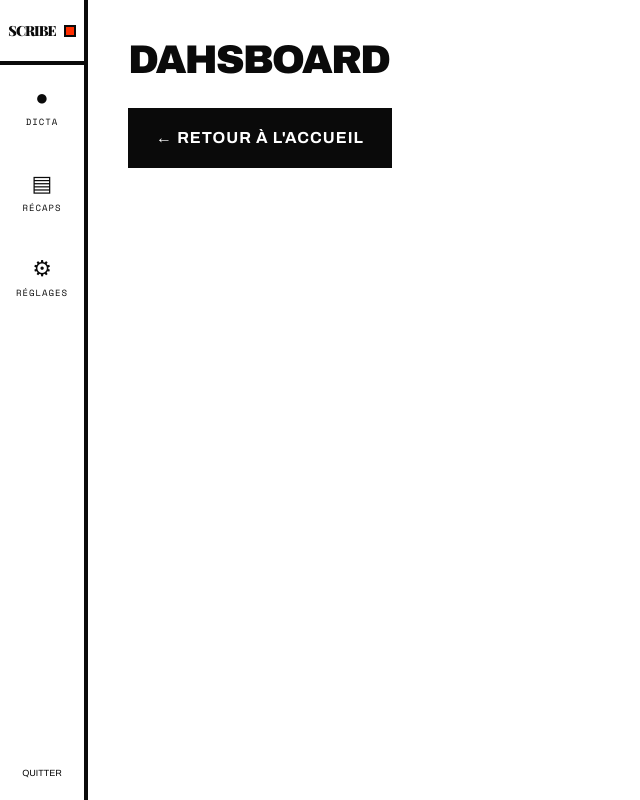
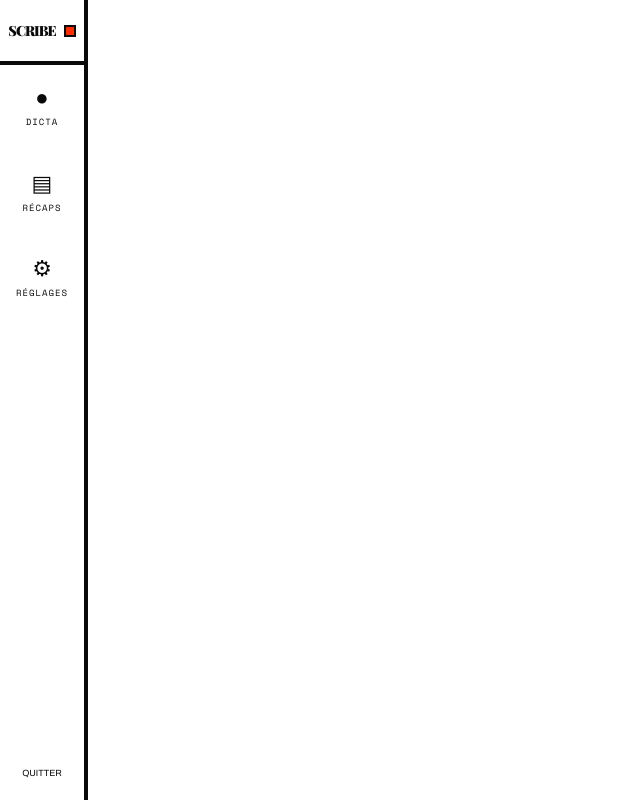
Before and after one commit to Leop250/Projet_Scribe, a React (Vite) app in the folder frontend/: page /dashboard in a window 1280 px wide. Shown: the whole page, without its empty margins (0-640 px from the left). Built offline with nearby package versions, Linux system fonts and the light colour scheme; no server answers; a web font is replaced by a local one.

Commit message:
bugfix: import du dashboard qui faisait crash le front, fixed

```diff
--- a/frontend/src/pages/dashboard.jsx
+++ b/frontend/src/pages/dashboard.jsx
@@ -5,18 +5,6 @@ export default function Dashboard() {
   const navigate = useNavigate()
 
   return (
-    <AppShell>
-      <div className="p-6 md:p-10 max-w-[820px]">
-        <h2 className="font-display text-[40px] uppercase tracking-[-2px] m-0 mb-7 leading-none">
-          Dahsboard
-        </h2>
-        <button
-          onClick={() => navigate('/home')}
-          className="cursor-pointer px-6 py-3.5 bg-ink text-white font-mono font-bold uppercase tracking-[1px] border-4 border-ink hover:bg-accent transition-none"
-        >
-          ← Retour à l'accueil
-        </button>
-      </div>
-    </AppShell>
+    <AppShell />
   )
 }
```
